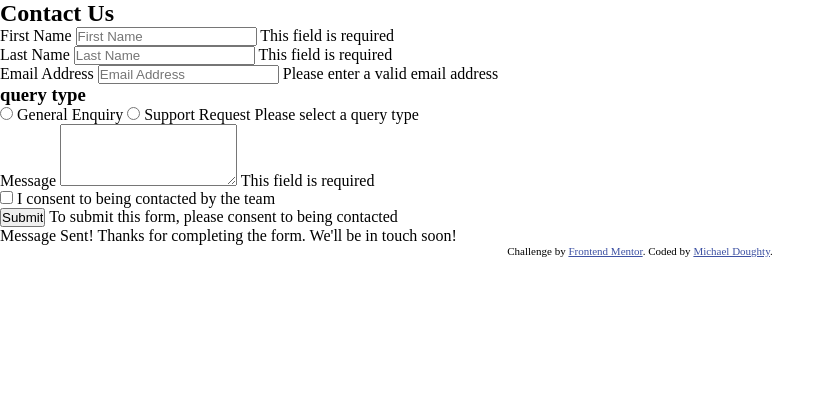
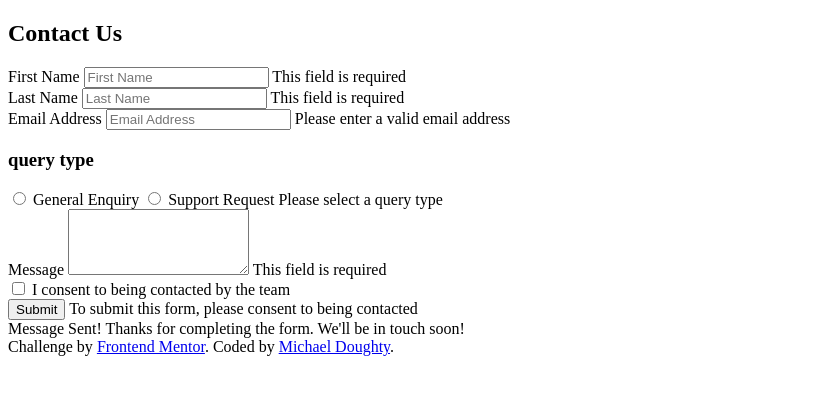
Before and after one commit to YekimCodez/contact-form-main, a website: page index.html in a window 1280 px wide. Shown: the whole page, without its empty margins (0-833 px from the left). Drawn offline with Linux system fonts and the light colour scheme.

Commit message:
Initial commit

```diff
--- /dev/null
+++ b/assets/scss/_resets.scss
@@ -0,0 +1,5 @@
+*, *::before, *::after {
+    margin: 0;
+    padding: 0;
+    box-sizing: border-box;
+}
--- a/index.html
+++ b/index.html
@@ -7,7 +7,7 @@
   <!-- displays site properly based on user's device -->
 
   <link rel="icon" type="image/png" sizes="32x32" href="./assets/images/favicon-32x32.png">
-  <link rel="stylesheet" href="assets/css/styles.css">
+  <link rel="stylesheet" href="assets/css/main.css">
 
   <title>Frontend Mentor | Contact form</title>
 
```
Also changed, not shown: package.json (added, +15 -0 lines), assets/css/main.css (added), assets/scss/_typography.scss (added), assets/scss/_variables.scss (added), assets/scss/main.scss (added), dist/css/main.css (added), 3 other files.
